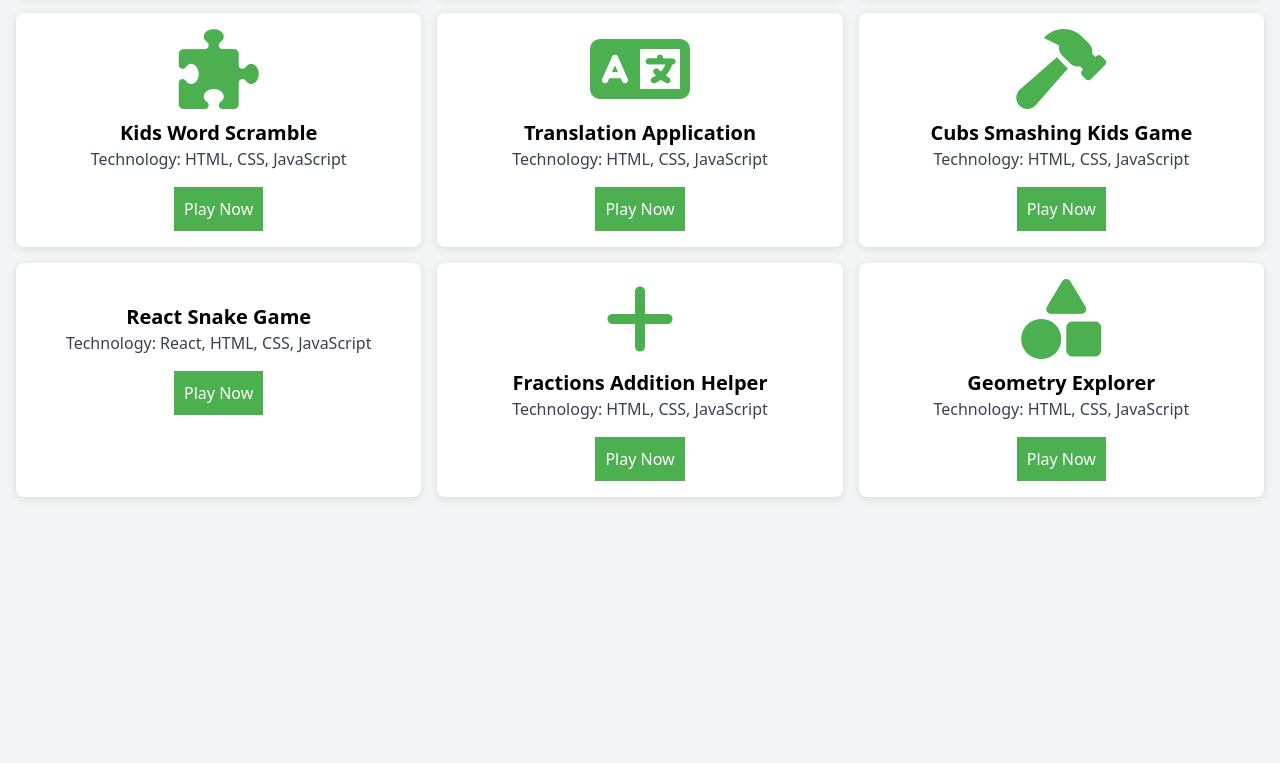
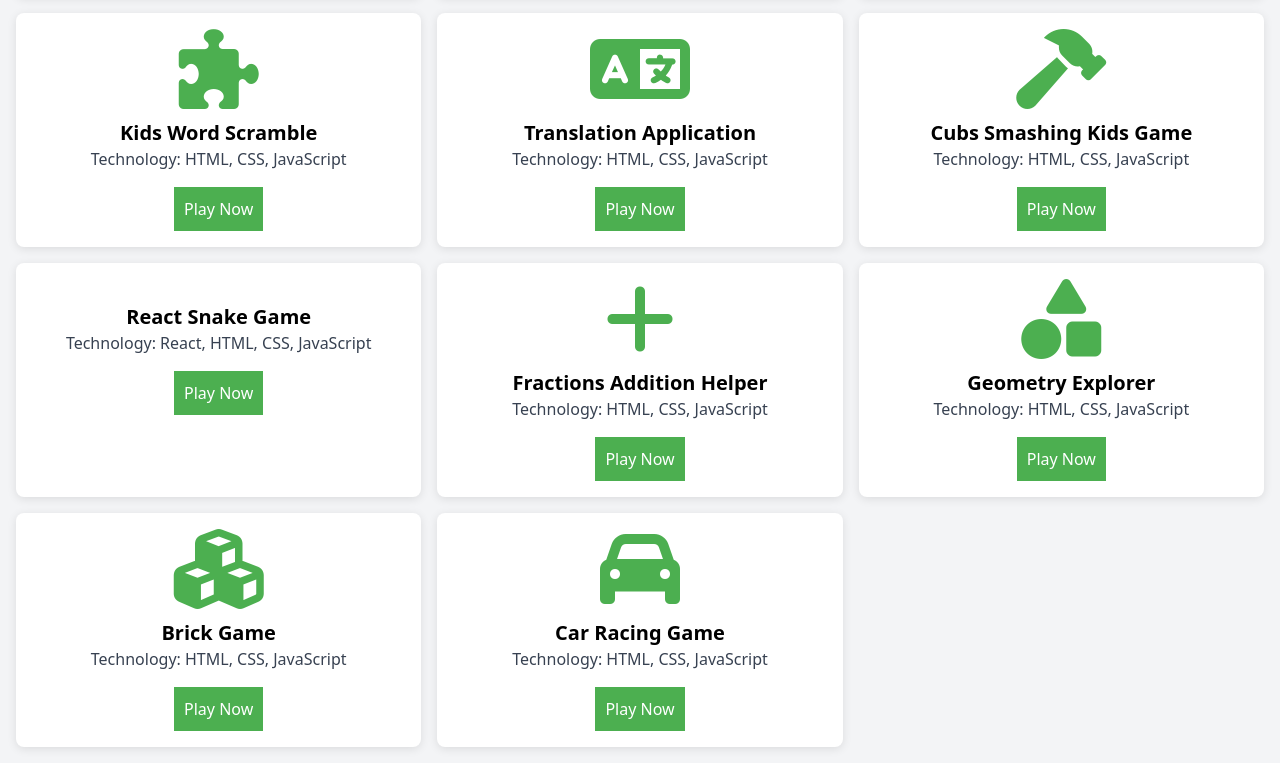
Before and after one commit to MRKIKSY/nbsschool, a plain HTML site: page index.html in a window 1280 px wide. Shown: the part 659-1422 px from the top of the page. Before the commit the page ends 1172 px from the top, so only its background shows below. Drawn offline with nearby package versions, Linux system fonts and the light colour scheme.

Commit message:
Update index.html

```diff
--- a/index.html
+++ b/index.html
@@ -100,7 +100,7 @@
                 <a href="https://mrkiksycubsmashingkidsgame.netlify.app/" target="_blank" class="btn mt-4">Play Now</a>
             </div>
 
-            <!-- New Game: React Snake Game -->
+            <!-- Game 10: React Snake Game -->
             <div class="card bg-white p-4 text-center">
                 <i class="fas fa-snake icon"></i>
                 <h2 class="text-xl font-bold">React Snake Game</h2>
@@ -108,7 +108,7 @@
                 <a href="https://reactsnakegame1.onrender.com" target="_blank" class="btn mt-4">Play Now</a>
             </div>
 
-            <!-- New Game: Fractions Addition Helper -->
+            <!-- Game 11: Fractions Addition Helper -->
             <div class="card bg-white p-4 text-center">
                 <i class="fas fa-plus icon"></i>
                 <h2 class="text-xl font-bold">Fractions Addition Helper</h2>
@@ -116,12 +116,28 @@
                 <a href="https://fractionsadditionhelper.netlify.app/" target="_blank" class="btn mt-4">Play Now</a>
             </div>
 
-            <!-- New Game: Geometry Explorer -->
+            <!-- Game 12: Geometry Explorer -->
             <div class="card bg-white p-4 text-center">
                 <i class="fas fa-shapes icon"></i>
                 <h2 class="text-xl font-bold">Geometry Explorer</h2>
                 <p class="text-gray-700">Technology: HTML, CSS, JavaScript</p>
                 <a href="https://nbsgeometry.netlify.app/" target="_blank" class="btn mt-4">Play Now</a>
+            </div>
+
+            <!-- Game 13: Brick Game -->
+            <div class="card bg-white p-4 text-center">
+                <i class="fas fa-cubes icon"></i>
+                <h2 class="text-xl font-bold">Brick Game</h2>
+                <p class="text-gray-700">Technology: HTML, CSS, JavaScript</p>
+                <a href="https://mrkiksybrickgame.netlify.app/" target="_blank" class="btn mt-4">Play Now</a>
+            </div>
+
+            <!-- Game 14: Car Racing Game -->
+            <div class="card bg-white p-4 text-center">
+                <i class="fas fa-car icon"></i>
+                <h2 class="text-xl font-bold">Car Racing Game</h2>
+                <p class="text-gray-700">Technology: HTML, CSS, JavaScript</p>
+                <a href="https://mrkiksycarracinggame.netlify.app/" target="_blank" class="btn mt-4">Play Now</a>
             </div>
         </div>
     </main>
```
